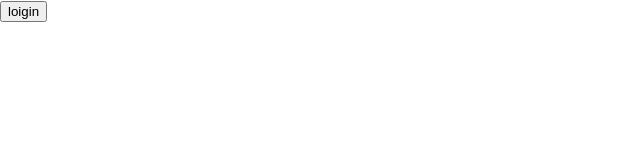
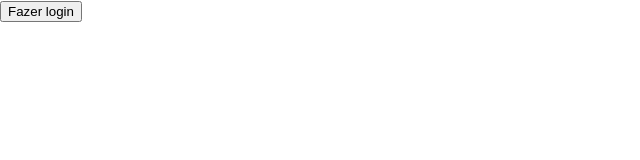
Before and after one commit to laispetra/bob-mafalda, a React (Create React App) app: page / in a window 1280 px wide. Shown: the top 160 px of the page, without its empty margins (0-640 px from the left). Built offline with nearby package versions, Linux system fonts and the light colour scheme.

Commit message:
botao modificado

```diff
--- a/src/App.js
+++ b/src/App.js
@@ -3,7 +3,7 @@ import React from 'react';
 function App() {
   return (
     <div>
-      <button>loigin</button>
+      <button>Fazer login</button>
     </div>
   );
 }
```
